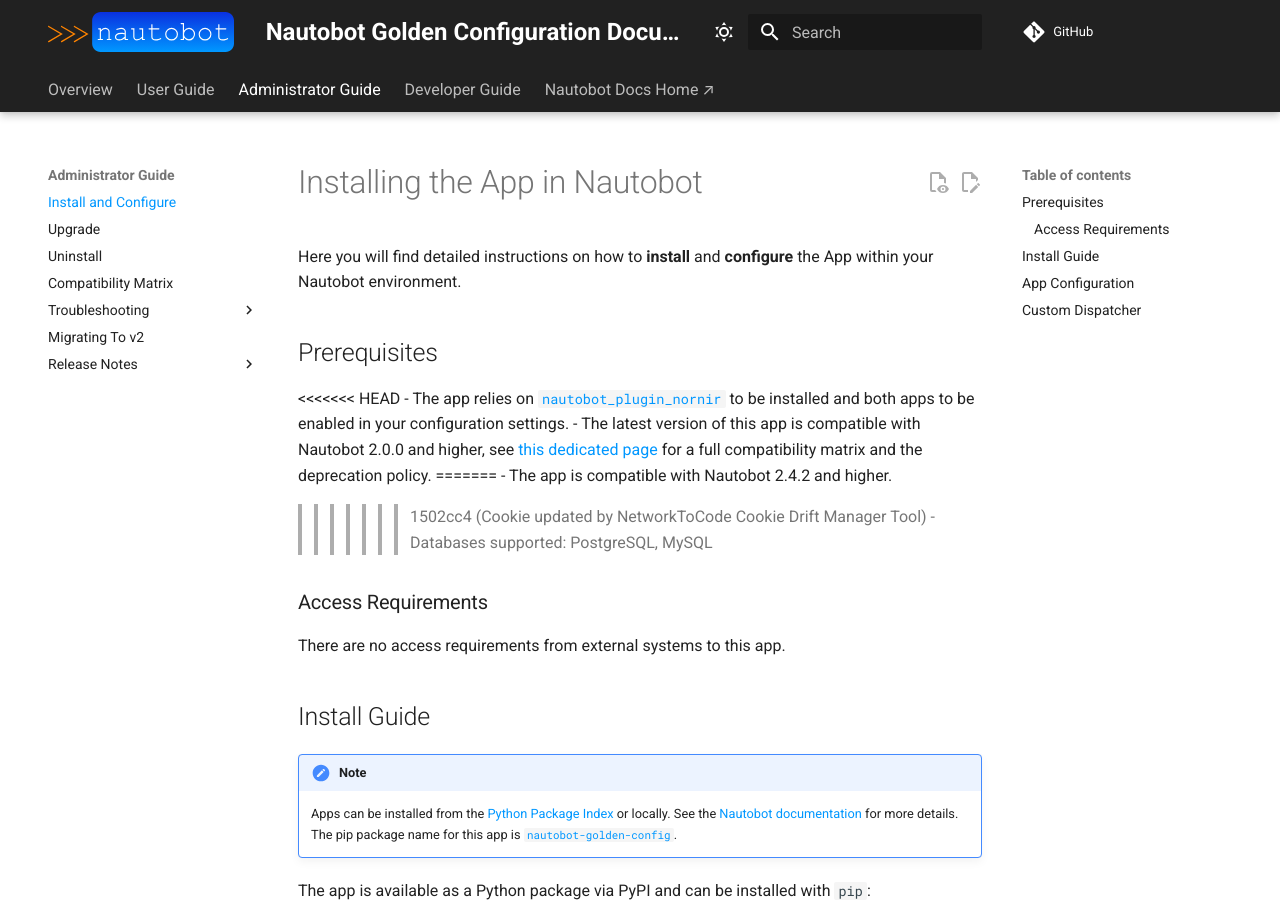
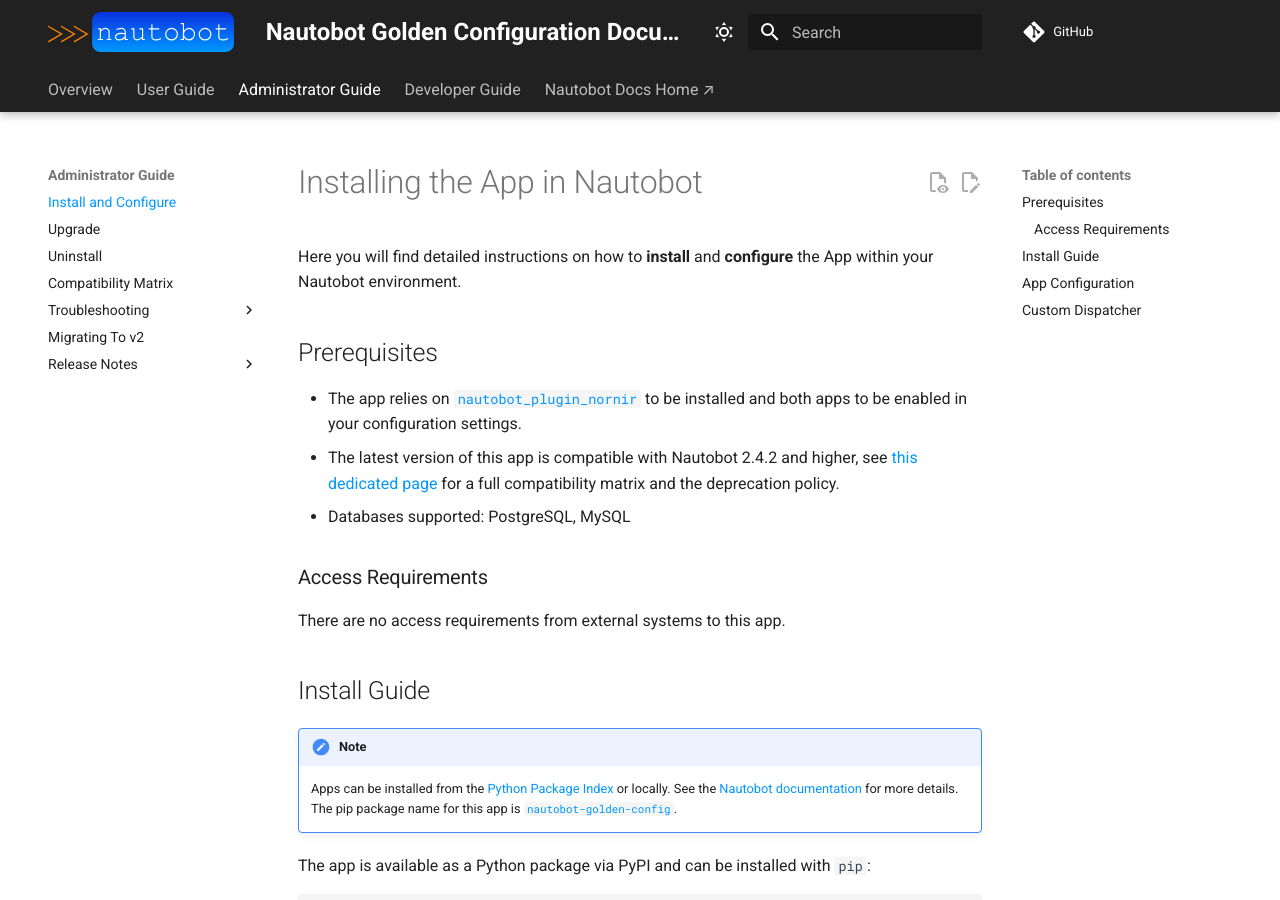
Before and after one commit to nautobot/nautobot-app-golden-config, an MkDocs documentation site: the page built from docs/admin/install.md, in a window 1280 px wide and 900 px high. Built offline with MkDocs 1.6.1 and Material for MkDocs 9.7.7, drawn with Linux system fonts in a browser that asks for light colours; comment, search, counter and statistics services are not loaded.

Commit message:
fix docs merges

```diff
--- a/docs/admin/install.md
+++ b/docs/admin/install.md
@@ -4,12 +4,8 @@
 
 ## Prerequisites
 
-<<<<<<< HEAD
 - The app relies on [`nautobot_plugin_nornir`](https://pypi.org/project/nautobot-plugin-nornir/) to be installed and both apps to be enabled in your configuration settings.
-- The latest version of this app is compatible with Nautobot 2.0.0 and higher, see [this dedicated page](compatibility_matrix.md) for a full compatibility matrix and the deprecation policy.
-=======
-- The app is compatible with Nautobot 2.4.2 and higher.
->>>>>>> 1502cc4 (Cookie updated by NetworkToCode Cookie Drift Manager Tool)
+- The latest version of this app is compatible with Nautobot 2.4.2 and higher, see [this dedicated page](compatibility_matrix.md) for a full compatibility matrix and the deprecation policy.
 - Databases supported: PostgreSQL, MySQL
 
 ### Access Requirements
```
Also changed, not shown: docs/admin/compatibility_matrix.md (+0 -5 lines).
